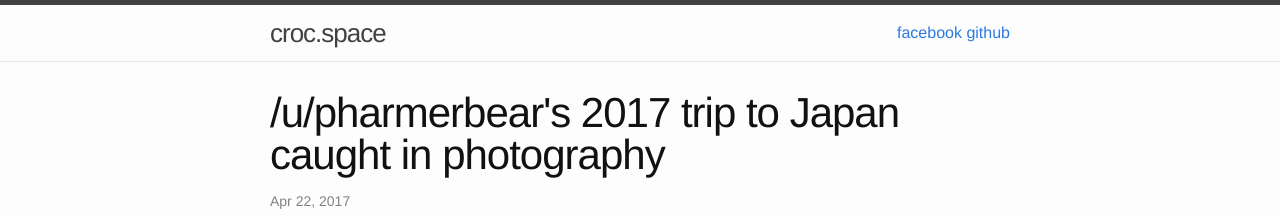
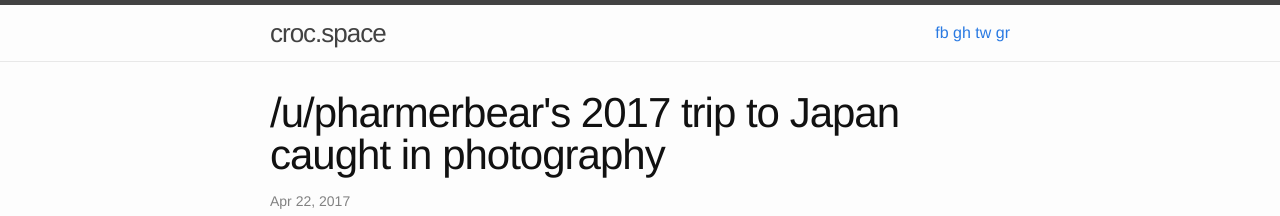
Before and after one commit to lzrmihnea/lzrmihnea.github.io, a Jekyll site: the page built from _posts/2017-04-22-pharmerbears-2017-japan-trip.markdown, in a window 1280 px wide and 900 px high. Shown: the top 216 px of the window. Built offline with Jekyll 4.4.1, drawn with Linux system fonts in a browser that asks for light colours; comment, search, counter and statistics services are not loaded.

Commit message:
[design] layout text simplified

```diff
--- a/_includes/header.html
+++ b/_includes/header.html
@@ -7,6 +7,8 @@
     <div class="site-nav">
         {% include icon-facebook.html pagename=site.facebook_page %}
         {% include icon-github.html username=site.github_username %}
+        <a target="_blank" href="https://twitter.com/lzrmihnea">tw</a>
+        <a target="_blank" href="https://www.goodreads.com/user/show/6988924-mihnea">gr</a>
       </div>
 
     <!-- <nav class="site-nav">
--- a/_includes/icon-facebook.html
+++ b/_includes/icon-facebook.html
@@ -1 +1 @@
-<a target="_blank" href="https://facebook.com/{{ include.pagename }}">facebook</a>
+<a target="_blank" href="https://facebook.com/{{ include.pagename }}">fb</a>
--- a/_includes/icon-github.html
+++ b/_includes/icon-github.html
@@ -1 +1 @@
-<a target="_blank" href="https://github.com/{{ include.username }}">github</a>
+<a target="_blank" href="https://github.com/{{ include.username }}">gh</a>
```
